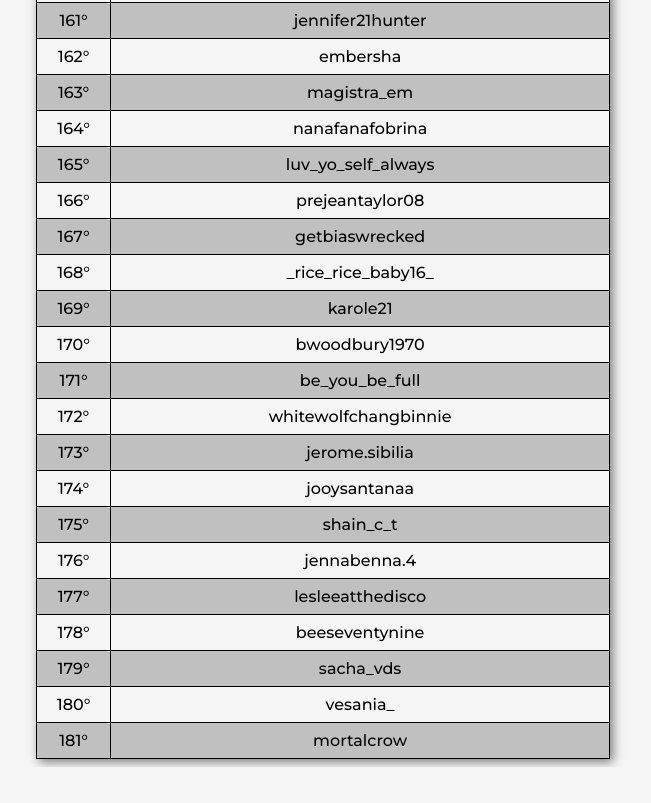
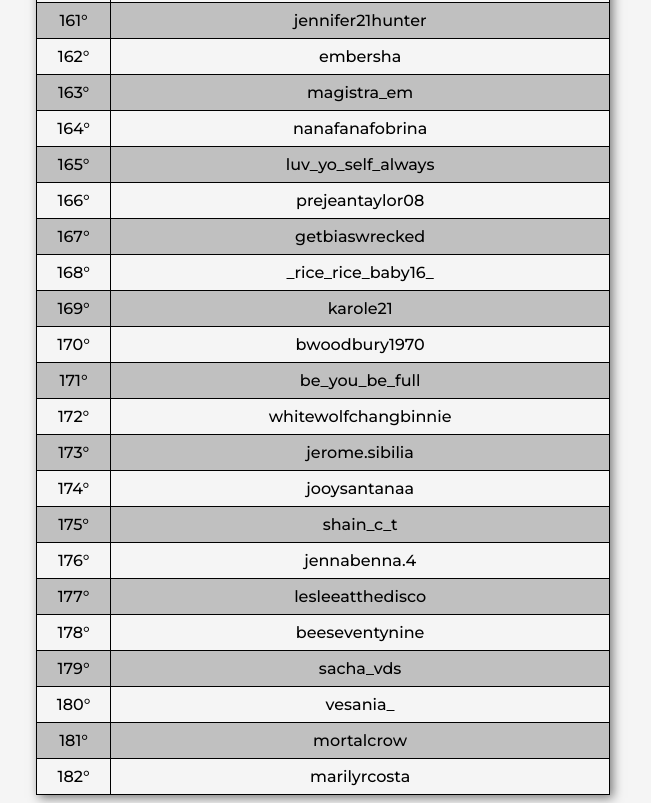
Before and after one commit to bmaizena/shufflecodes, a plain HTML site: page nahtelie/index.html in a window 1280 px wide. Shown: the part 5949-6752 px from the top of the page, without its empty margins (317-968 px from the left). Before the commit the page ends 6716 px from the top, so only its background shows below. Drawn offline with Linux system fonts and the light colour scheme.

Commit message:
return marilyrcosta
04/08/24

```diff
--- a/nahtelie/index.html
+++ b/nahtelie/index.html
@@ -1116,6 +1116,11 @@
             <td>mortalcrow</td>
         </tr>
 
+        <tr>
+            <td>182°</td>
+            <td>marilyrcosta</td>
+        </tr>
+
 
     </table>
 </body>
```
